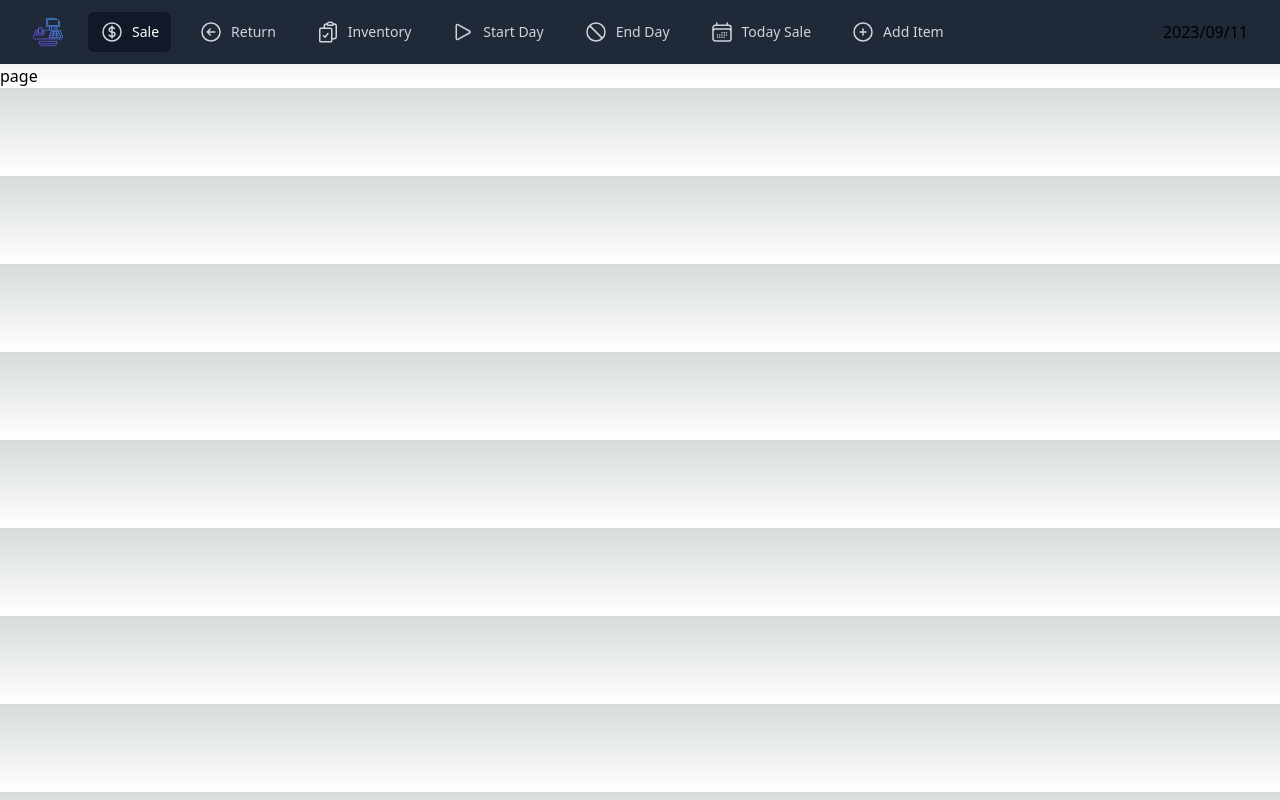
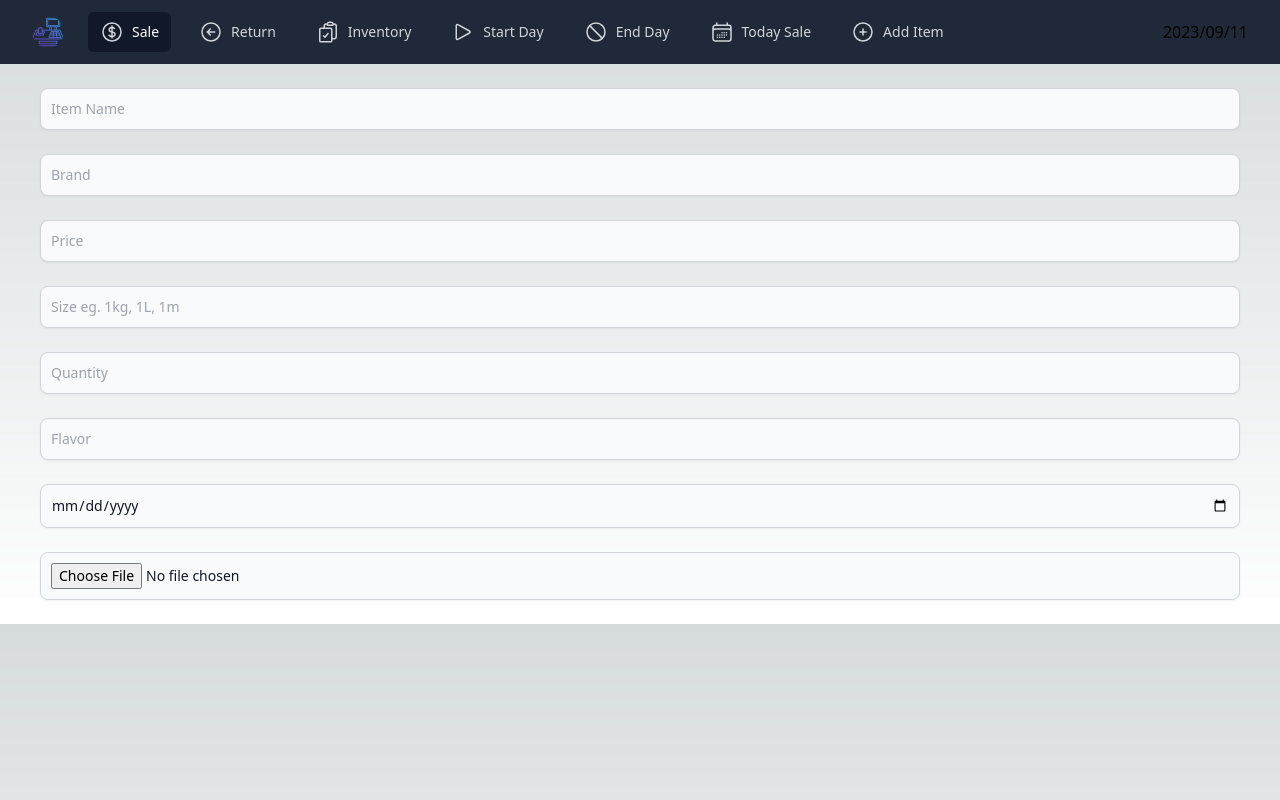
Before and after one commit to anas599/Supplement-register, a Next.js app: page /addItem in a window 1280 px wide. Built offline with nearby package versions, Linux system fonts and the light colour scheme.

Commit message:
add form to add items to inventory

```diff
--- a/app/addItem/page.tsx
+++ b/app/addItem/page.tsx
@@ -1,7 +1,67 @@
-import React from 'react';
-
-const page = () => {
-  return <div>page</div>;
+import InputProp from '../component/inputProp';
+const AddForm = () => {
+  return (
+    <>
+      <form>
+        <InputProp
+          label="Item Name"
+          type="text"
+          id="item-name"
+          placeholder="Item Name"
+          required={true}
+        />
+        <InputProp
+          label="Brand"
+          type="text"
+          id="Brand"
+          placeholder="Brand"
+          required={true}
+        />
+        <InputProp
+          label="Price"
+          type="number"
+          id="item-price"
+          placeholder="Price"
+          required={true}
+        />
+        <InputProp
+          label="Size eg. 1kg, 1L, 1m"
+          type="text"
+          id="item-size"
+          placeholder="Size eg. 1kg, 1L, 1m"
+          required={true}
+        />
+        <InputProp
+          label="Quantity"
+          type="number"
+          id="item-quantity"
+          placeholder="Quantity"
+          required={true}
+        />
+        <InputProp
+          label="Flavor"
+          type="text"
+          id="Flavor"
+          placeholder="Flavor"
+          required={true}
+        />
+        <InputProp
+          label="expiry date"
+          type="date"
+          id="expiry-date"
+          placeholder="expiry date"
+          required={true}
+        />
+        <InputProp
+          label="picture"
+          type="file"
+          id="picture"
+          placeholder="picture"
+          required={false}
+        />
+      </form>
+    </>
+  );
 };
 
-export default page;
+export default AddForm;
```
